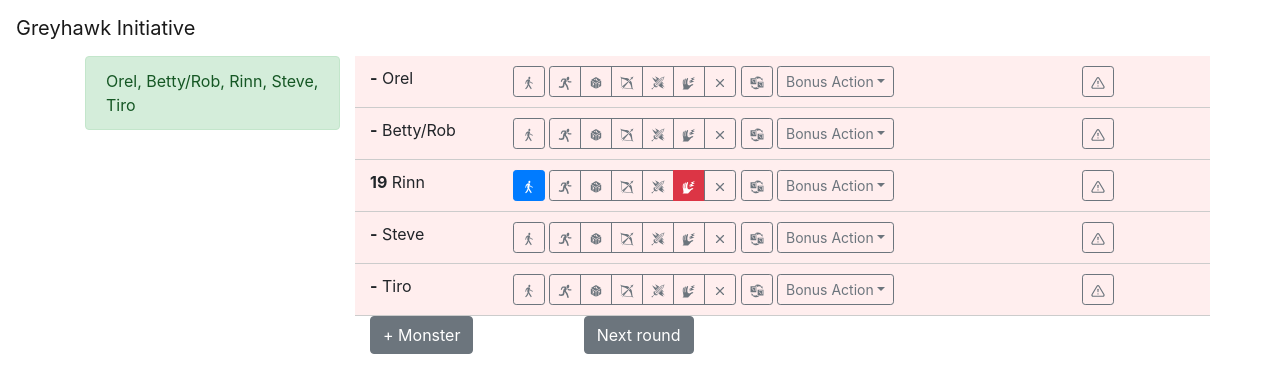
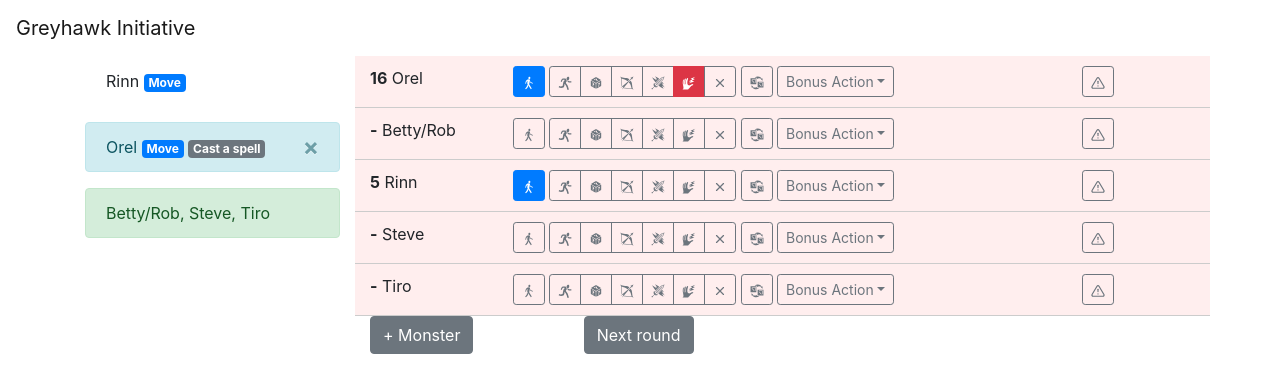
Before and after one commit to Royce/dm-tools, a React (Create React App) app: page / in a window 1280 px wide. Shown: the top 392 px of the page. Built offline with nearby package versions, Linux system fonts and the light colour scheme.

Commit message:
Sorted Pending Actions.

```diff
--- a/src/App.tsx
+++ b/src/App.tsx
@@ -29,6 +29,7 @@ import { FiX as Cancel, FiAlertTriangle as Surprise } from "react-icons/fi";
 import { useToggle } from "./hooks/useToggle";
 import { rng, Dice } from "./rng";
 import { Layout } from "./Layout";
+import { InitiativeButton } from "./InitiativeButton";
 
 const Players = ["Orel", "Betty/Rob", "Rinn", "Steve", "Tiro"];
 const Monsters = ["Monster 1"];
@@ -60,8 +61,8 @@ const initialState: State = {
   monsters: Monsters,
   round: { number: 1, rng: rng() },
   choices: [
-    { round: 1, ...Rinn, choice: ["move", true] },
-    { round: 1, ...Rinn, choice: ["action", "spell"] },
+    { round: 1, ...Orel, choice: ["move", true] },
+    { round: 1, ...Orel, choice: ["action", "spell"] },
     { round: 1, ...Rinn, choice: ["move", true], confirmed_at: 4 }
   ]
 };
@@ -196,17 +197,24 @@ const choices = createSelector(
 );
 
 const commited = (state: State) => {
-  return [{ player: "Tom", choices: ["move", "spell"] }];
+  return _.chain(state.choices)
+    .filter(c => c.confirmed_at !== undefined)
+    .groupBy(c => c.creatureName)
+    .map((choices, creatureName) => {
+      return { creatureName, choices: choices.map(({ choice }) => choice) };
+    })
+    .value();
 };
 
 const pendingCommit = createSelector(
   getCurrentRoundChoicesWithOffsets,
   choices => {
     return _.chain(choices)
+      .filter(({ confirmed_at }) => confirmed_at === undefined)
       .groupBy("creatureName")
       .map(thisPlayersChoices => ({
-        name: thisPlayersChoices[0].creatureName,
-        choices: thisPlayersChoices.map(choice => choice.choice),
+        creatureName: thisPlayersChoices[0].creatureName,
+        choices: thisPlayersChoices.map(({ choice }) => choice),
         initiative: _.reduce(
           thisPlayersChoices,
           (prev, { offset }) => prev + offset,
@@ -225,6 +233,7 @@ const stillSurprised = createSelector(
   getCurrentRoundChoicesWithOffsets,
   choices => {
     return _.chain(choices)
+      .filter(({ confirmed_at }) => confirmed_at === undefined)
       .filter(({ choice }) => choice[0] === "surprised")
       .map(({ creatureName, offset }) => ({ creatureName, initiative: offset }))
       .value();
@@ -236,13 +245,13 @@ const pendingChoice = createSelector(
   getCurrentRoundChoicesWithOffsets,
   (players, choices) => {
     const playersWithChoices = _.chain(choices)
-      .map("player")
+      .map("creatureName")
       .uniq()
       .value();
 
     return _.chain(players)
       .without(...playersWithChoices)
-      .map(playerName => ({ player: playerName }))
+      .map(name => ({ creatureName: name }))
       .value();
   }
 );
@@ -310,22 +319,24 @@ const App = function App() {
       <Container>
         <Row>
           <Col xs="3">
-            {/* {commited(state).map(ActionBlock)}
-            {_.sortBy(
-              _.flatten([
-                pendingCommit(state).map(x => ({ onClick: () => {}, ...x })),
-                stillSurprised(state).map(x => ({
-                  onClick: () => {},
-                  surprised: true,
-                  ...x
-                }))
+            {commited(state).map(ActionBlock)}
+            {_.chain([
+              ...pendingCommit(state).map(({ initiative, ...props }) => [
+                initiative,
+                <ActionBlock onClick={() => {}} {...props} />
               ]),
-              "initiative"
-            ).map(({ surprised, ...x }) =>
-              surprised ? <SurprisedBlock {...x} /> : <ActionBlock {...x} />
-            )} */}
+              ...stillSurprised(state).map(({ initiative, ...props }) => [
+                initiative,
+                <SurprisedBlock onClick={() => {}} {...props} />
+              ])
+            ])
+              .sortBy(([initiative]) => initiative)
+              .map(([, element]) => element)
+              .value()}
             {pendingChoice(state).length > 0 && (
-              <Alert>{_.map(pendingChoice(state), "player").join(", ")}</Alert>
+              <Alert>
+                {_.map(pendingChoice(state), "creatureName").join(", ")}
+              </Alert>
             )}
           </Col>
           <Col xs="9">
@@ -374,17 +385,18 @@ const App = function App() {
 };
 
 const ActionBlock = function({
-  player,
-  choices
+  creatureName,
+  choices,
+  onClick
 }: {
-  player: string;
+  creatureName: string;
   choices: ChoiceTuple[];
+  onClick?: () => void;
 }) {
-  const onClick = () => {};
   return (
     <>
       <Alert color={onClick ? "info" : "white"} toggle={onClick}>
-        {player}
+        {creatureName}
         {choices.map(([category, choice]) => {
           return (
             <>
@@ -423,33 +435,9 @@ const SurprisedBlock = function({
   return (
     <>
       <Alert color={onClick ? "warning" : "white"} toggle={onClick}>
-        {name}
-        <Badge color={"warning"}>Surprised</Badge>
+        {name} <Badge color={"warning"}>Surprised</Badge>
       </Alert>
     </>
-  );
-};
-
-const InitiativeButton = function({
-  color,
-  on,
-  onClick,
-  children
-}: {
-  color?: string;
-  onClick: () => void;
-  on?: boolean;
-  children: any;
-}) {
-  return (
-    <Button
-      outline={!on}
-      size="sm"
-      onClick={onClick}
-      color={on ? color : undefined}
-    >
-      {children}
-    </Button>
   );
 };
 
--- /dev/null
+++ b/src/InitiativeButton.tsx
@@ -0,0 +1,28 @@
+import React from "react";
+import { Button } from "reactstrap";
+import { IconBaseProps } from "react-icons/lib/cjs";
+
+export type InitiativeButtonProps = {
+  color?: string;
+  onClick: () => void;
+  on?: boolean;
+  children: any;
+};
+
+export const InitiativeButton = function({
+  color,
+  on,
+  onClick,
+  children
+}: InitiativeButtonProps) {
+  return (
+    <Button
+      outline={!on}
+      size="sm"
+      onClick={onClick}
+      color={on ? color : undefined}
+    >
+      {children}
+    </Button>
+  );
+};
```
